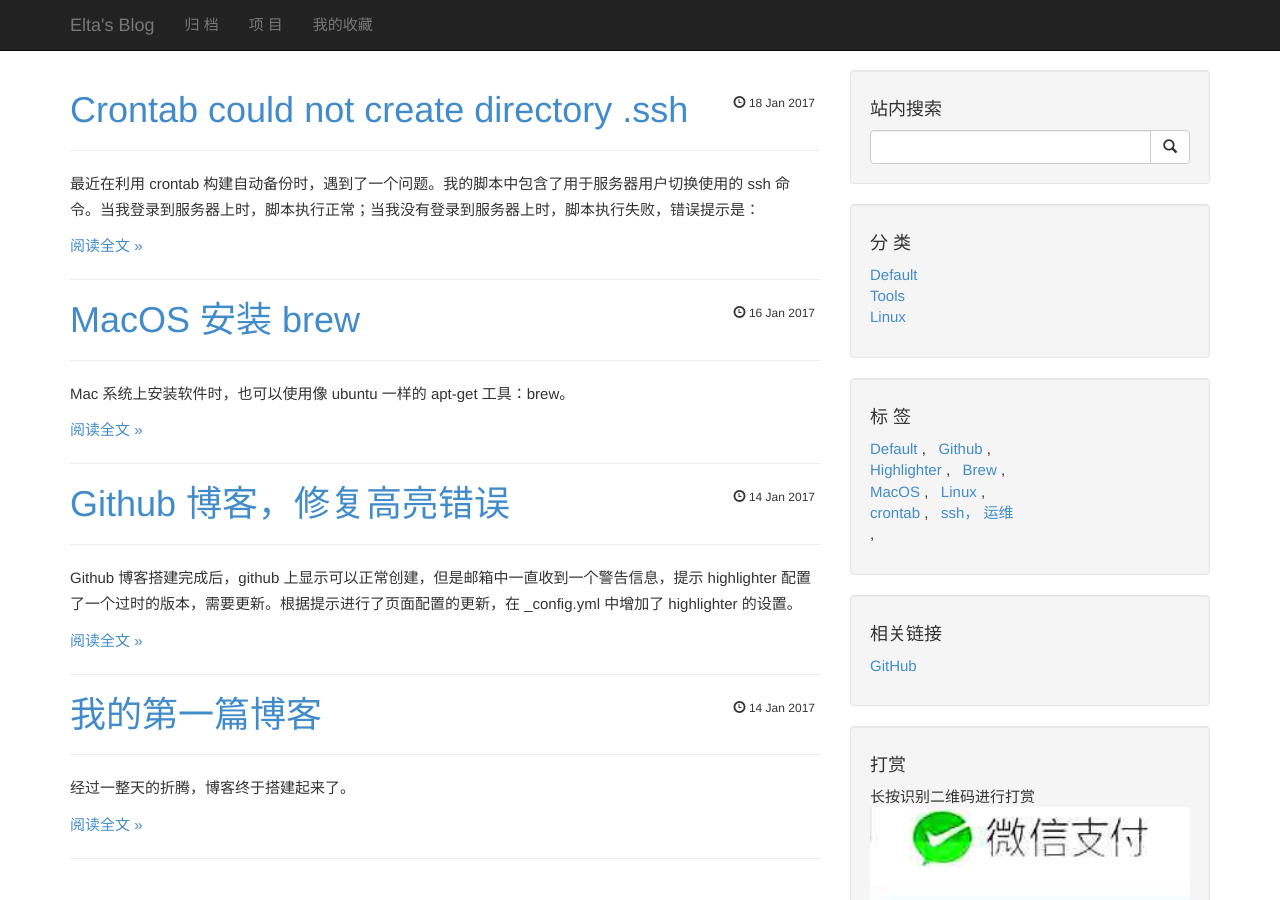
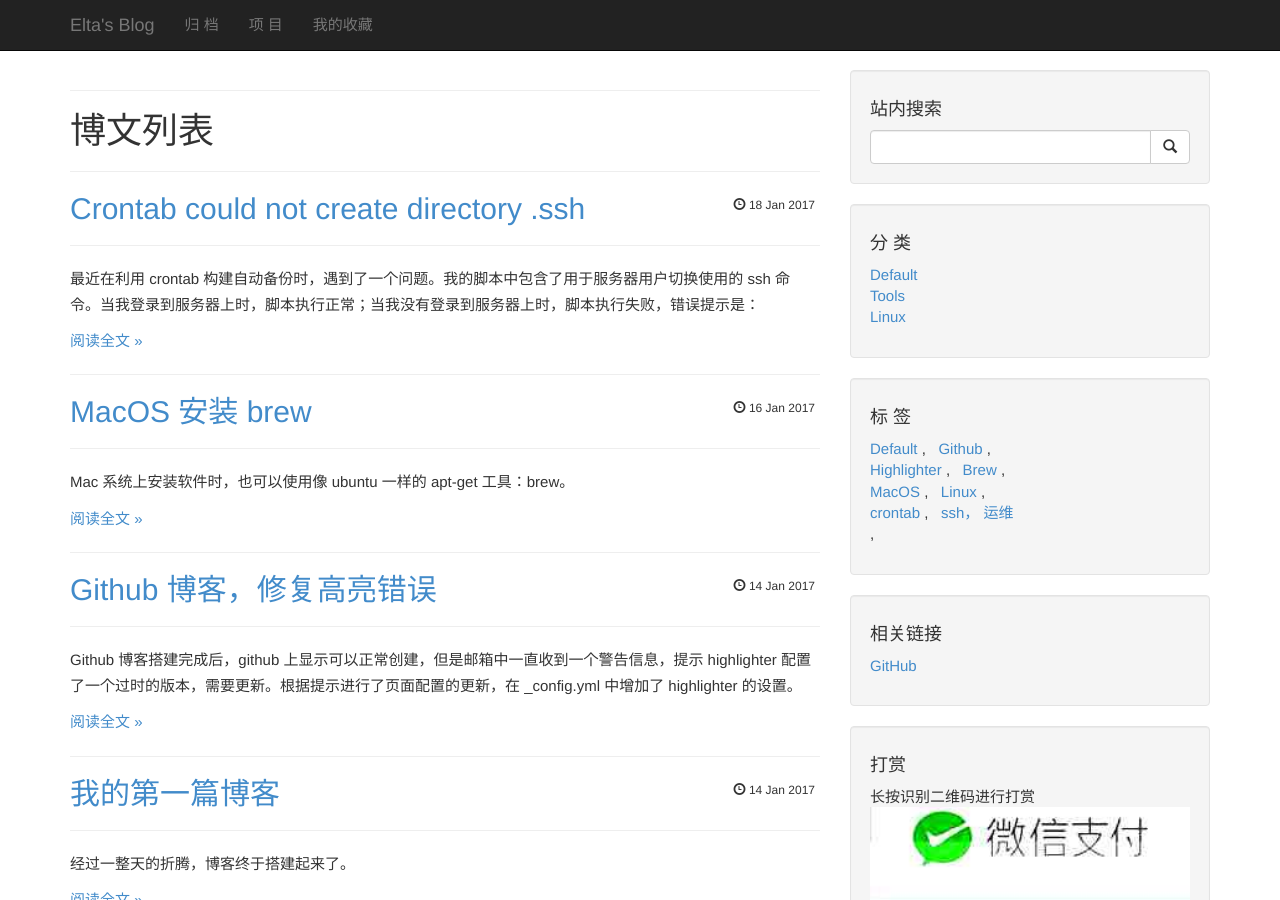
Before and after one commit to lvstoneleaf/elta.github.io, a Jekyll site: the page built from index.html, in a window 1280 px wide and 900 px high. Built offline with Jekyll 4.4.1, drawn with Linux system fonts in a browser that asks for light colours; the list of posts is cut into pages by our own code; comment, search, counter and statistics services are not loaded.

Commit message:
2017-01-19 10:19:23+00:00
 M index.html

```diff
--- a/index.html
+++ b/index.html
@@ -5,8 +5,13 @@ description: "Elta's blog, enjoy world, touch anything! Try everything!"
 ---
 
 <!-- Loop output paged posts -->
+<hr>
+<h1>
+	博文列表
+</h1>
+<hr>
 {% for post in paginator.posts %}
-<h1>
+<h2>
   <a href="{{ post.url }}">
     {{ post.title }}
   </a>
@@ -14,7 +19,7 @@ description: "Elta's blog, enjoy world, touch anything! Try everything!"
 	<span class="glyphicon glyphicon-time"></span>
 	{{ post.date | date_to_string }}
   </div>
-</h1>
+</h2>
 <hr>
 {{ post.excerpt }}
 	<p> <a href="{{ post.url }}"><span >阅读全文 &raquo; </span></a></p>
```
